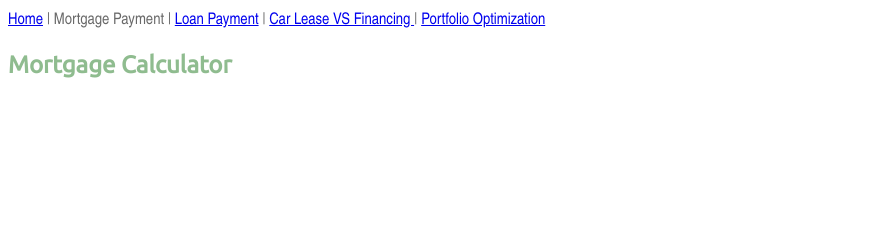
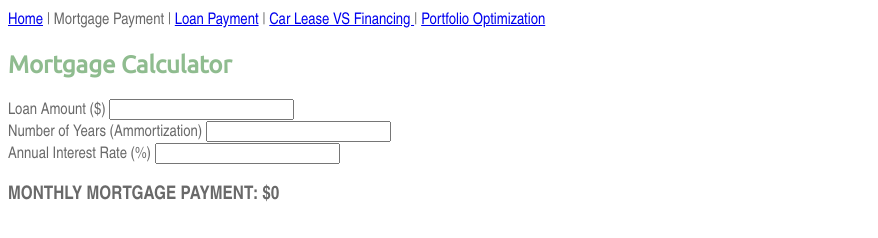
Before and after one commit to ajamina/wealthnumbers, a plain HTML site: page mortgagecalc.html in a window 1280 px wide. Shown: the part 112-350 px from the top of the page, without its empty margins (0-878 px from the left). Drawn offline with Linux system fonts and the light colour scheme.

Commit message:
Update mortgagecalc.html

```diff
--- a/mortgagecalc.html
+++ b/mortgagecalc.html
@@ -29,5 +29,5 @@
 
 </body>
 	<script src="/assets/js/vue.js"></script>
-	<script src="/assets/js/wealthnumbers.js"></script>
+	<script src="/assets/js/mortgagecalc.js"></script>
 </html>
```
